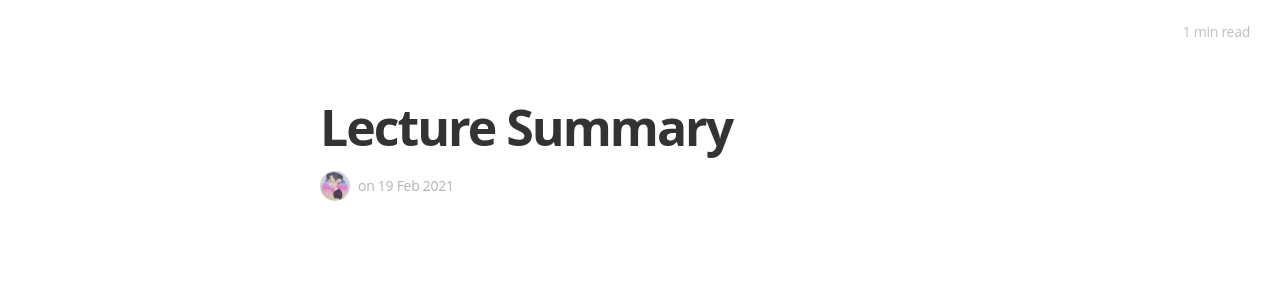
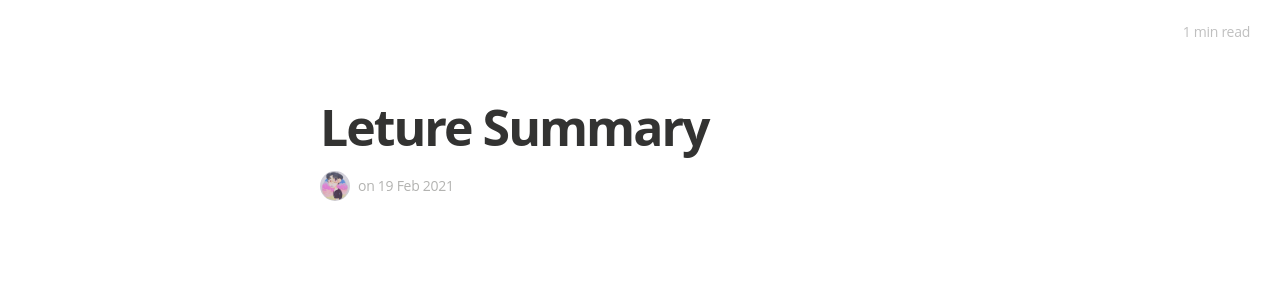
Before and after one commit to soline013/soline013.github.io, a Jekyll site: the page built from _posts/2021-02-19-Lecture-Summary.md, in a window 1280 px wide. Shown: the top 299 px of the page. Built offline with Jekyll 4.4.1, drawn with Linux system fonts in a browser that asks for light colours; nearby versions of some CDN libraries; some web fonts are replaced; our own code applies the rules of GitHub Pages for plain Markdown files; some of the changed lines change nothing that is shown.

Commit message:
Change Lecture Summary.md.

```diff
--- a/_posts/2021-02-19-Lecture-Summary.md
+++ b/_posts/2021-02-19-Lecture-Summary.md
@@ -1,3 +1,9 @@
+---
+layout: post
+title: Leture Summary
+subtitle: 다양한 강의의 장점, 단점, 내용 등을 정리한 곳입니다.
+---
+
 # 모두를 위한 딥러닝.
 
 장점.
```
